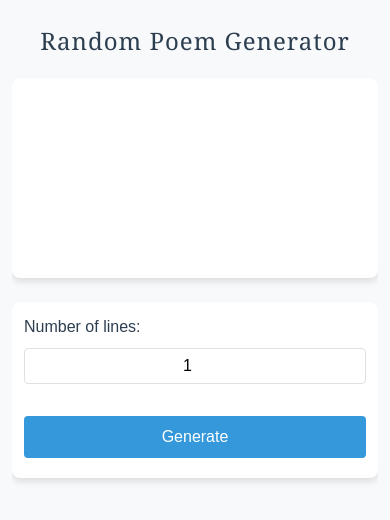
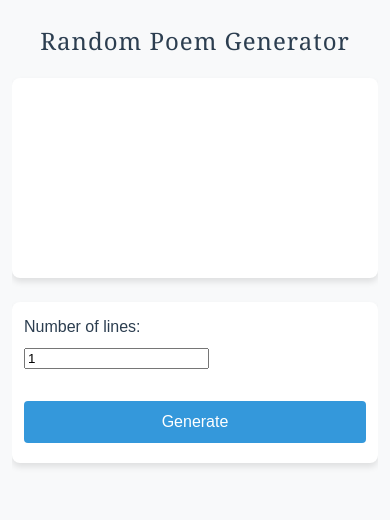
Before and after one commit to laurenssouthgate/random-poetry-generator-v2, a React (Vite) app: page / in a window 390 px wide. Shown: the top 520 px of the page. Built offline with nearby package versions, Linux system fonts and the light colour scheme.

Commit message:
Fix number input on mobile devices

```diff
--- a/src/App.tsx
+++ b/src/App.tsx
@@ -12,8 +12,22 @@ const App: React.FC = () => {
   const poemContainerRef = useRef<HTMLDivElement>(null);
 
   const handleNumberChange = (e: React.ChangeEvent<HTMLInputElement>) => {
-    const value = Math.max(1, Math.min(100, Number(e.target.value)));
-    setInputLines(value);
+    const inputValue = e.target.value;
+
+    // Allow empty input (for when users are deleting)
+    if (inputValue === '') {
+      setInputLines(1); // Keep the state as 1 but allow the field to appear empty temporarily
+      return;
+    }
+
+    const numValue = parseInt(inputValue, 10);
+
+    // Check if it's a valid number
+    if (!isNaN(numValue)) {
+      // Clamp between 1 and 100
+      const value = Math.max(1, Math.min(100, numValue));
+      setInputLines(value);
+    }
   };
 
   const handleGenerate = () => {
@@ -147,9 +161,17 @@ const App: React.FC = () => {
           <label htmlFor="numLines">Number of lines:</label>
           <input
             id="numLines"
-            type="number"
-            value={inputLines}
+            type="tel"
+            inputMode="numeric"
+            pattern="[0-9]*"
+            value={inputLines === 1 && document.activeElement === document.getElementById('numLines') ? '' : inputLines}
             onChange={handleNumberChange}
+            onBlur={() => {
+              // Ensure the input is not empty when user leaves the field
+              if (inputLines < 1) {
+                setInputLines(1);
+              }
+            }}
             onKeyDown={(e) => {
               // Prevent the default behavior of the up/down arrow keys
               if (e.key === 'ArrowUp' || e.key === 'ArrowDown') {
@@ -158,6 +180,7 @@ const App: React.FC = () => {
             }}
             min="1"
             max="100"
+            placeholder="1"
           />
         </div>
 
```
